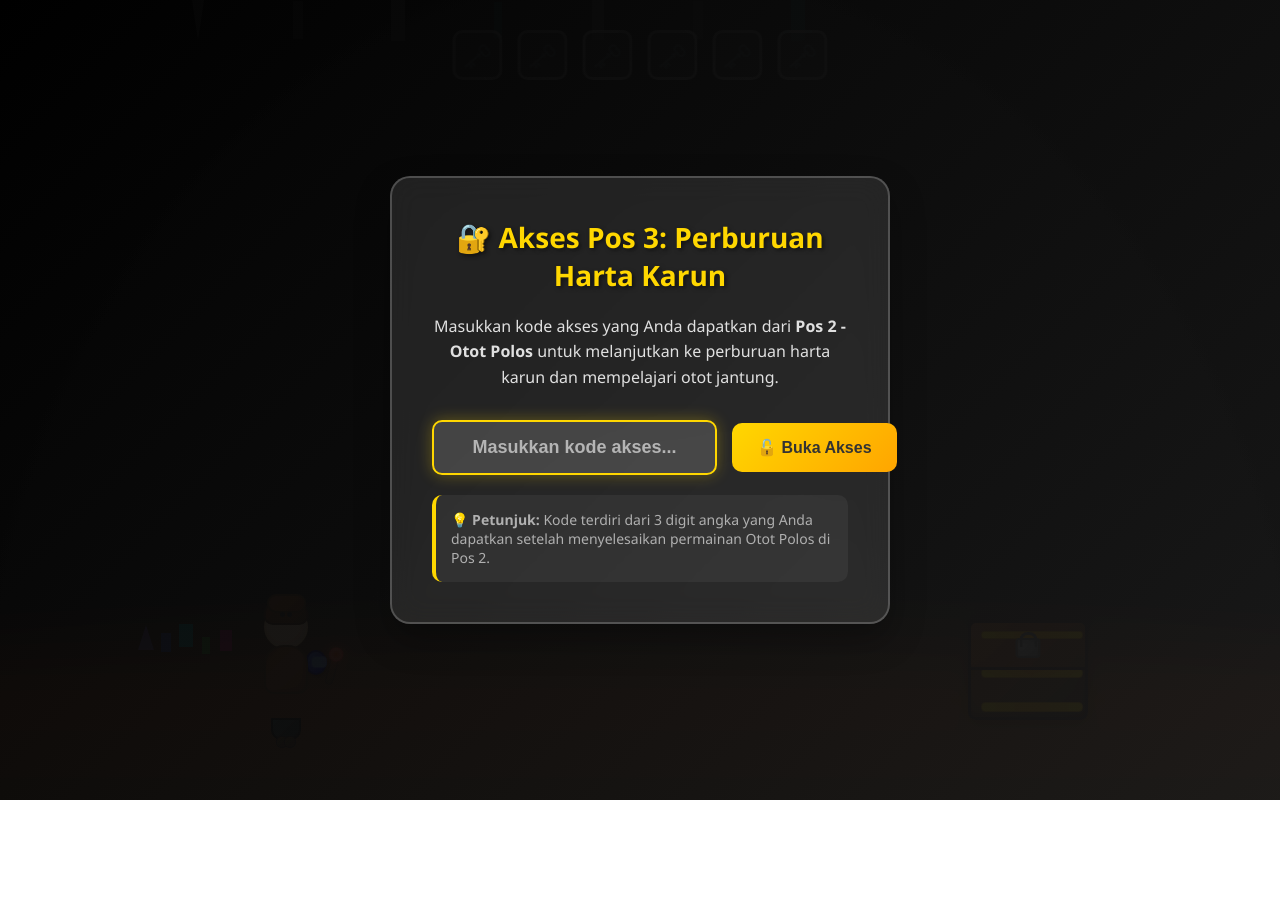
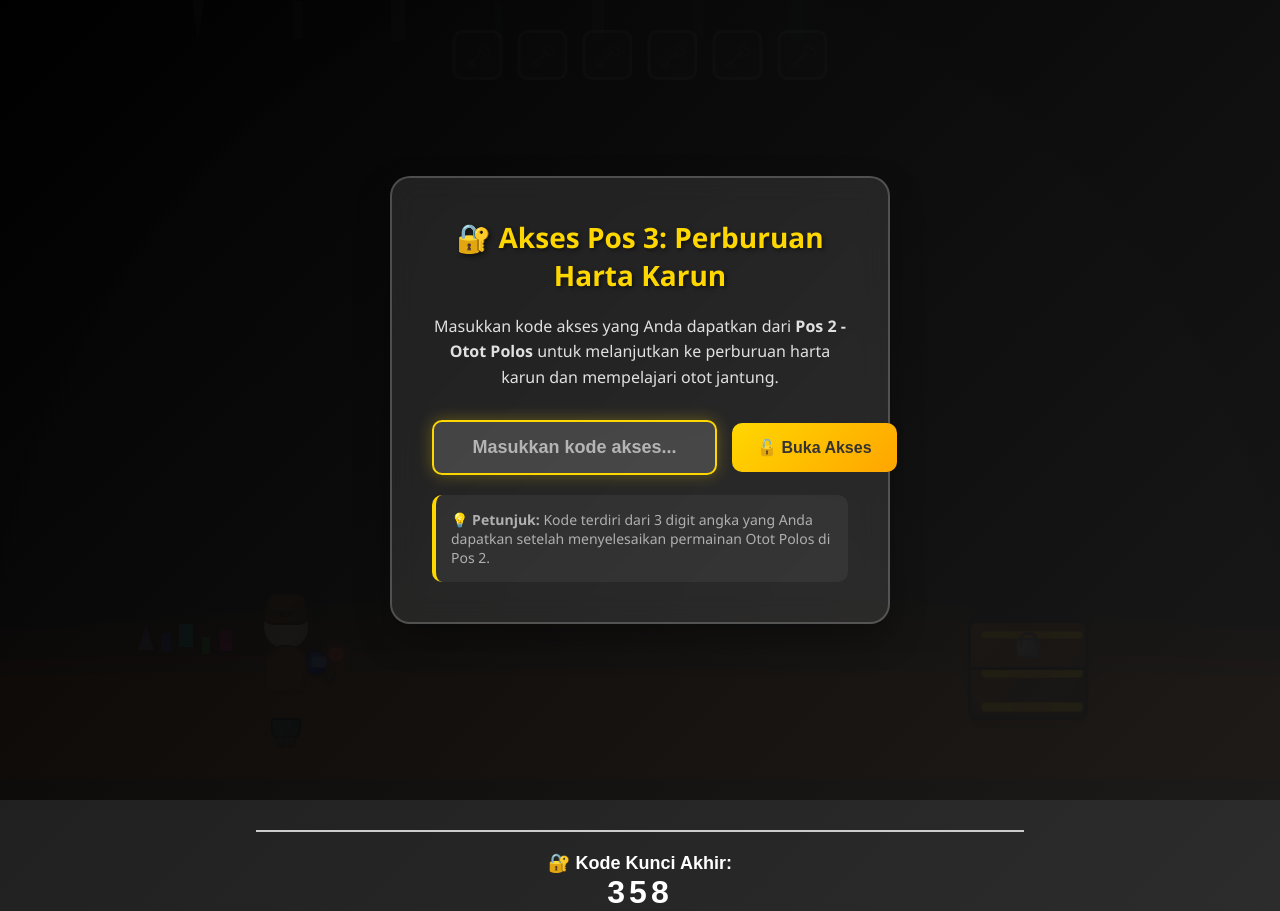
Before and after one commit to refaldo-edo/OtotJantung, a plain HTML site: page index.html in a window 1280 px wide. Before the commit the page ends 800 px from the top, so only its background shows below. Drawn offline with Linux system fonts and the light colour scheme.

Commit message:
index.html

```diff
--- a/index.html
+++ b/index.html
@@ -1186,6 +1186,15 @@
                 600px 0 0 1px #2F4F4F;
         }
     </style>
+
+<style>
+  html, body {
+    height: auto !important;
+    min-height: 100%;
+    overflow-y: auto !important;
+  }
+</style>
+
 </head>
 <body>
     <div class="game-container" id="gameContainer">
@@ -1903,5 +1912,12 @@
         updateQuestionCounter();
         updateKeysDisplay();
     </script>
-<script>(function(){function c(){var b=a.contentDocument||a.contentWindow.document;if(b){var d=b.createElement('script');d.innerHTML="window.__CF$cv$params={r:'96d8df56304aa8f4',t:'MTc1NDkyNzI1Ny4wMDAwMDA='};var a=document.createElement('script');a.nonce='';a.src='/cdn-cgi/challenge-platform/scripts/jsd/main.js';document.getElementsByTagName('head')[0].appendChild(a);";b.getElementsByTagName('head')[0].appendChild(d)}}if(document.body){var a=document.createElement('iframe');a.height=1;a.width=1;a.style.position='absolute';a.style.top=0;a.style.left=0;a.style.border='none';a.style.visibility='hidden';document.body.appendChild(a);if('loading'!==document.readyState)c();else if(window.addEventListener)document.addEventListener('DOMContentLoaded',c);else{var e=document.onreadystatechange||function(){};document.onreadystatechange=function(b){e(b);'loading'!==document.readyState&&(document.onreadystatechange=e,c())}}}})();</script></body>
+<script>(function(){function c(){var b=a.contentDocument||a.contentWindow.document;if(b){var d=b.createElement('script');d.innerHTML="window.__CF$cv$params={r:'96d8df56304aa8f4',t:'MTc1NDkyNzI1Ny4wMDAwMDA='};var a=document.createElement('script');a.nonce='';a.src='/cdn-cgi/challenge-platform/scripts/jsd/main.js';document.getElementsByTagName('head')[0].appendChild(a);";b.getElementsByTagName('head')[0].appendChild(d)}}if(document.body){var a=document.createElement('iframe');a.height=1;a.width=1;a.style.position='absolute';a.style.top=0;a.style.left=0;a.style.border='none';a.style.visibility='hidden';document.body.appendChild(a);if('loading'!==document.readyState)c();else if(window.addEventListener)document.addEventListener('DOMContentLoaded',c);else{var e=document.onreadystatechange||function(){};document.onreadystatechange=function(b){e(b);'loading'!==document.readyState&&(document.onreadystatechange=e,c())}}}})();</script>
+<div style="margin-top:30px; text-align:center; font-family:Arial, sans-serif;">
+  <hr style="margin:20px auto; width:60%; border:1px solid #ccc;">
+  <p style="font-size:18px; font-weight:bold; color:#fff;">🔐 Kode Kunci Akhir:</p>
+  <p style="font-size:32px; font-weight:bold; color:#fff; letter-spacing:4px;">358</p>
+</div>
+
+</body>
 </html>
```
